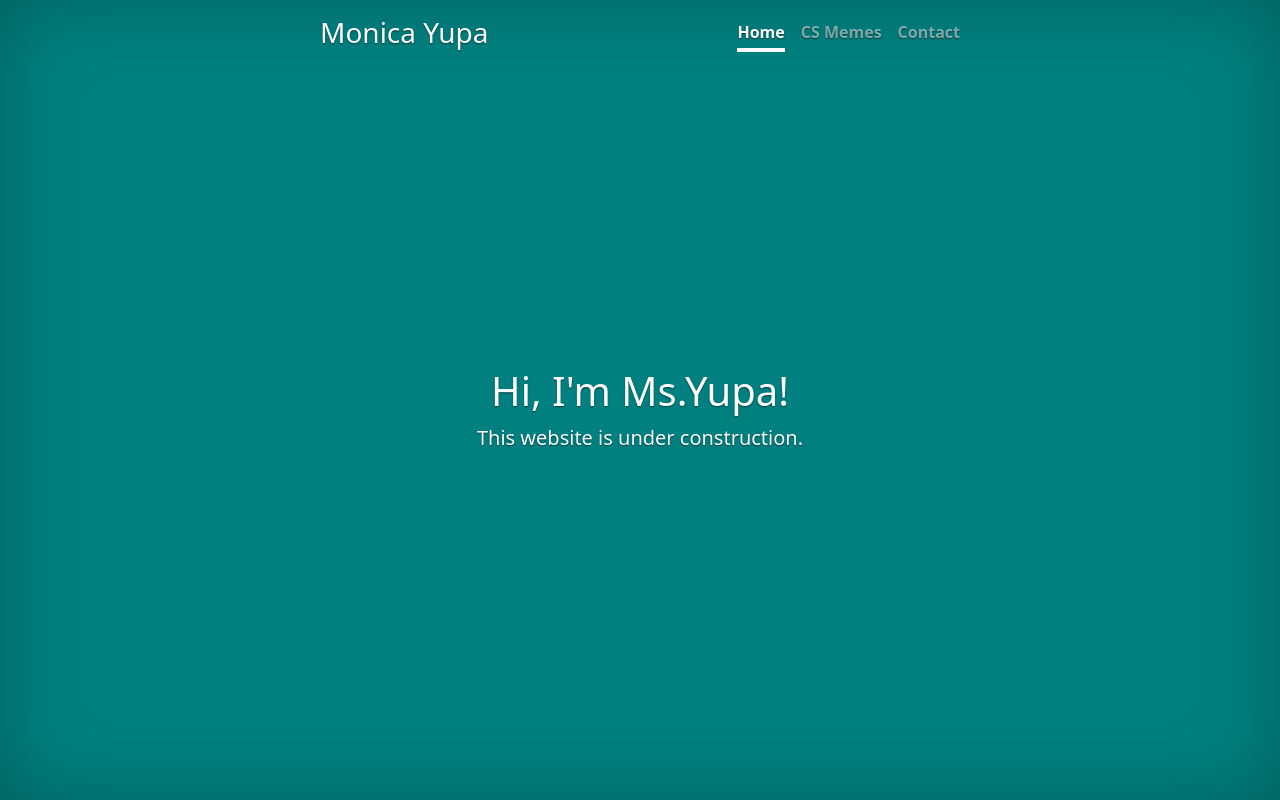
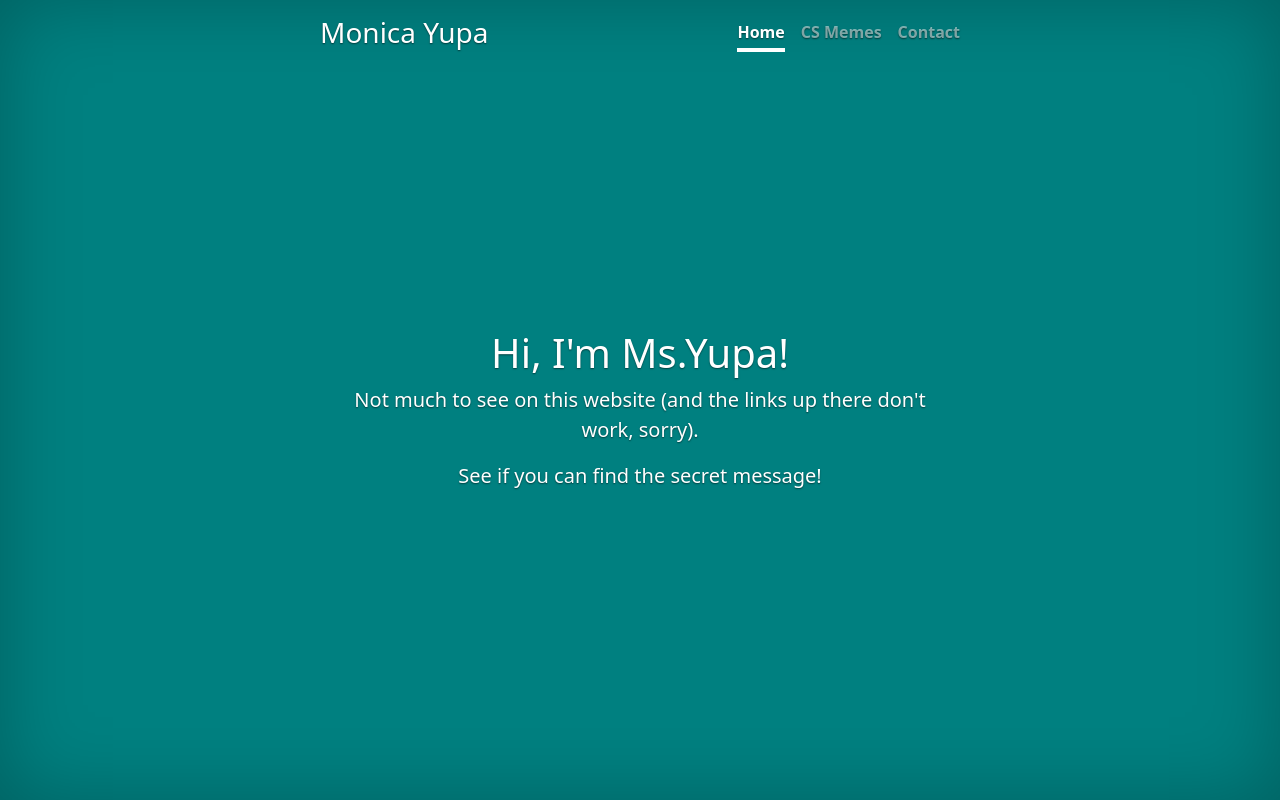
Before and after one commit to MonicaYupa/MonicaYupa.github.io, a plain HTML site: page index.html in a window 1280 px wide. Drawn offline with nearby package versions, Linux system fonts and the light colour scheme.

Commit message:
Comment for students

```diff
--- a/index.html
+++ b/index.html
@@ -26,7 +26,17 @@
 
             <main class="px-3">
                 <h1>Hi, I'm Ms.Yupa!</h1>
-                <p class="lead">This website is under construction.</p>
+                <p class="lead">Not much to see on this website (and the links up there don't work, sorry).</p>
+                <p class="lead">See if you can find the secret message!</p>
+
+                <!--
+
+                    SECRET MESSAGE BELOW (send this to me in the chat for a participation point):
+
+                    "I am a Computer Scientist"
+
+                -->
+
             </main>
 
             <footer class="mt-auto text-white-50"></footer>
```
